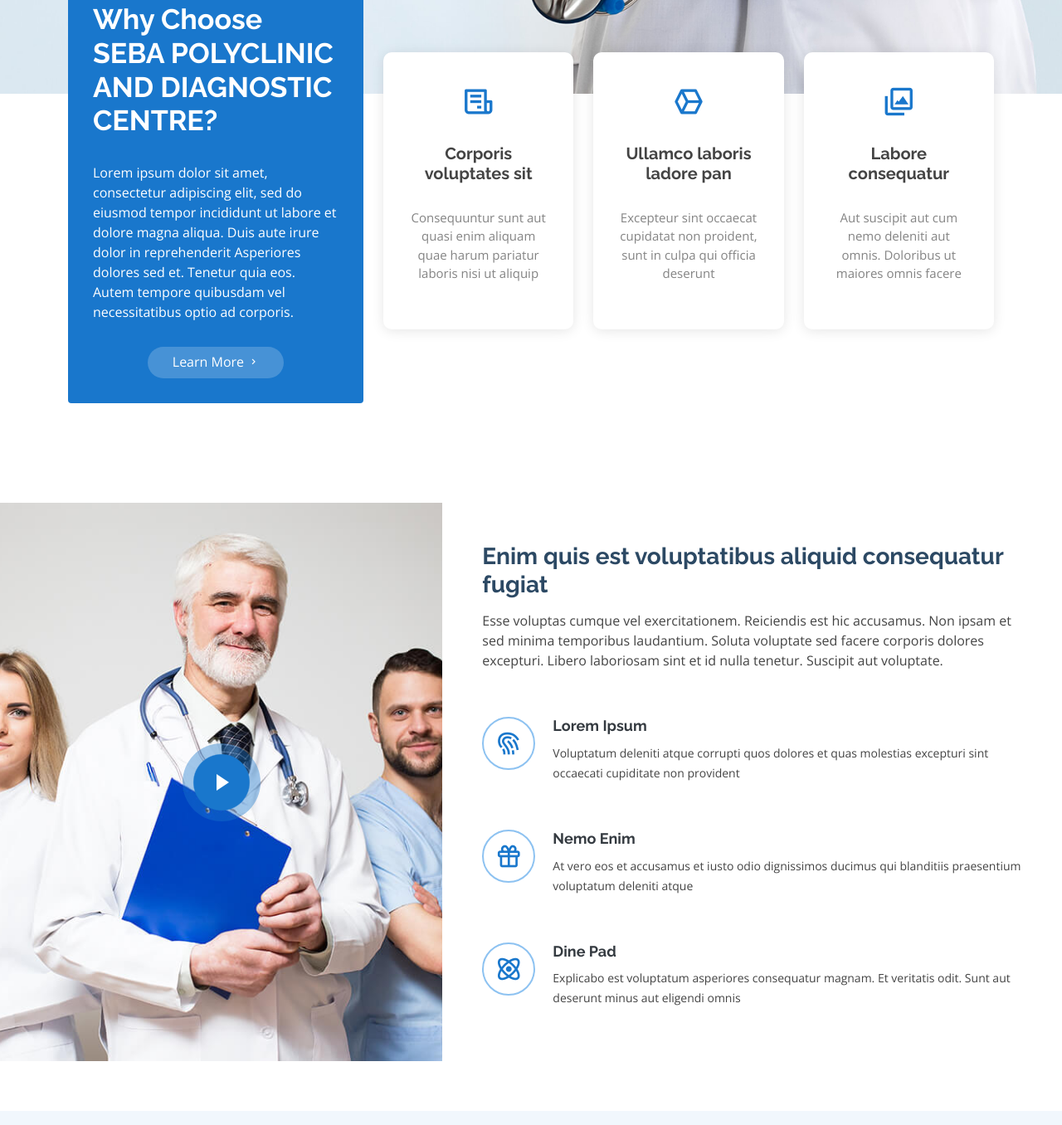
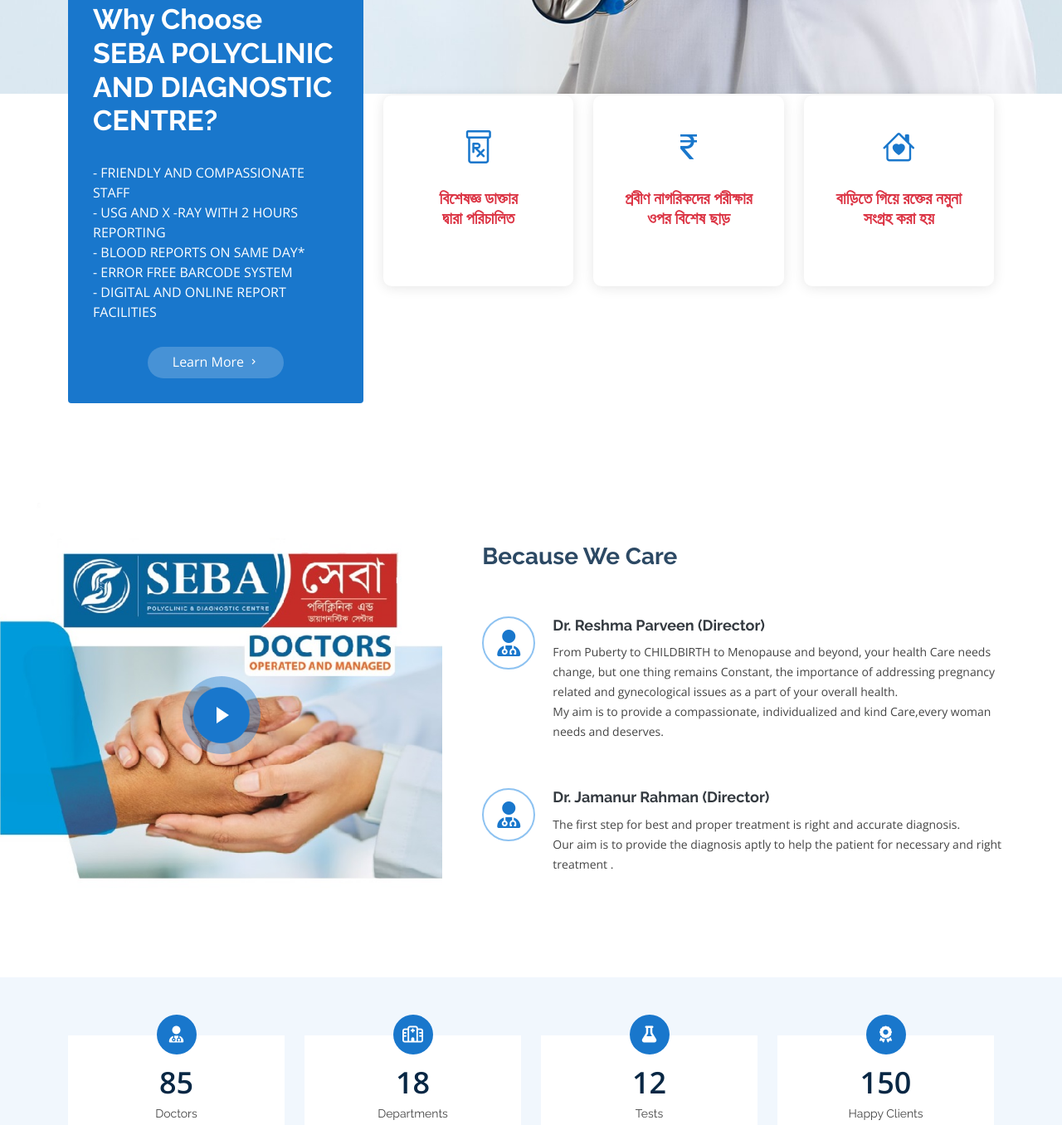
Before and after one commit to Edithmark42/SebaDiagnostics, a plain HTML site: page index.html in a window 1280 px wide. Shown: the part 607-1963 px from the top of the page at 83% size. Drawn offline with nearby package versions, Linux system fonts and the light colour scheme.

Commit message:
Updated Brochure details

```diff
--- a/assets/css/style.css
+++ b/assets/css/style.css
@@ -469,7 +469,7 @@ h6 {
 #hero {
   width: 100%;
   height: 90vh;
-  background: url("../img/hero-bg.jpg") top center;
+  background: url("../img/hero-bg4.jpg") top center;
   background-size: cover;
   margin-bottom: -200px;
 }
@@ -794,7 +794,7 @@ section {
 }
 
 .about .video-box {
-  background: url("../img/about.jpg") center center no-repeat;
+  background: url("../img/about1.jpg") center center no-repeat;
   background-size: cover;
   min-height: 500px;
 }
--- a/index.html
+++ b/index.html
@@ -114,8 +114,11 @@
             <div class="content">
               <h3>Why Choose SEBA POLYCLINIC AND DIAGNOSTIC CENTRE?</h3>
               <p>
-                Lorem ipsum dolor sit amet, consectetur adipiscing elit, sed do eiusmod tempor incididunt ut labore et dolore magna aliqua. Duis aute irure dolor in reprehenderit
-                Asperiores dolores sed et. Tenetur quia eos. Autem tempore quibusdam vel necessitatibus optio ad corporis.
+                - FRIENDLY AND COMPASSIONATE STAFF <br>
+                - USG AND X -RAY WITH 2 HOURS REPORTING <br>
+                - BLOOD REPORTS ON SAME DAY* <br>
+                - ERROR FREE BARCODE SYSTEM <br>
+                - DIGITAL AND ONLINE REPORT FACILITIES
               </p>
               <div class="text-center">
                 <a href="#" class="more-btn">Learn More <i class="bx bx-chevron-right"></i></a>
@@ -127,23 +130,24 @@
               <div class="row">
                 <div class="col-xl-4 d-flex align-items-stretch">
                   <div class="icon-box mt-4 mt-xl-0">
-                    <i class="bx bx-receipt"></i>
-                    <h4>Corporis voluptates sit</h4>
-                    <p>Consequuntur sunt aut quasi enim aliquam quae harum pariatur laboris nisi ut aliquip</p>
+                    <i class="bx bi-prescription"></i>
+                    <h4 class="text-danger">বিশেষজ্ঞ ডাক্তার <br>দ্বারা পরিচালিত</h4>
+                    <!-- <p>Consequuntur sunt aut quasi enim aliquam quae harum pariatur laboris nisi ut aliquip</p> -->
                   </div>
                 </div>
                 <div class="col-xl-4 d-flex align-items-stretch">
                   <div class="icon-box mt-4 mt-xl-0">
-                    <i class="bx bx-cube-alt"></i>
-                    <h4>Ullamco laboris ladore pan</h4>
-                    <p>Excepteur sint occaecat cupidatat non proident, sunt in culpa qui officia deserunt</p>
+                    <i class="bx bi-currency-rupee"></i>
+                    <h4 class="text-danger">প্রবীণ নাগরিকদের পরীক্ষার ওপর বিশেষ ছাড়</h4>
+                    <!-- <p>Excepteur sint occaecat cupidatat non proident, sunt in culpa qui officia deserunt</p> -->
                   </div>
                 </div>
                 <div class="col-xl-4 d-flex align-items-stretch">
                   <div class="icon-box mt-4 mt-xl-0">
-                    <i class="bx bx-images"></i>
-                    <h4>Labore consequatur</h4>
-                    <p>Aut suscipit aut cum nemo deleniti aut omnis. Doloribus ut maiores omnis facere</p>
+                    <i class="bx bi-house-heart"></i>
+                    <h4 class="text-danger">বাড়িতে গিয়ে রক্তের নমুনা সংগ্রহ করা হয়
+                    </h4>
+                    <!-- <p>Aut suscipit aut cum nemo deleniti aut omnis. Doloribus ut maiores omnis facere</p> -->
                   </div>
                 </div>
               </div>
@@ -164,25 +168,28 @@
           </div>
 
           <div class="col-xl-7 col-lg-6 icon-boxes d-flex flex-column align-items-stretch justify-content-center py-5 px-lg-5">
-            <h3>Enim quis est voluptatibus aliquid consequatur fugiat</h3>
-            <p>Esse voluptas cumque vel exercitationem. Reiciendis est hic accusamus. Non ipsam et sed minima temporibus laudantium. Soluta voluptate sed facere corporis dolores excepturi. Libero laboriosam sint et id nulla tenetur. Suscipit aut voluptate.</p>
+            <h3>Because We Care</h3>
+            <!-- <p>Esse voluptas cumque vel exercitationem. Reiciendis est hic accusamus. Non ipsam et sed minima temporibus laudantium. Soluta voluptate sed facere corporis dolores excepturi. Libero laboriosam sint et id nulla tenetur. Suscipit aut voluptate.</p> -->
 
             <div class="icon-box">
-              <div class="icon"><i class="bx bx-fingerprint"></i></div>
-              <h4 class="title"><a href="">Lorem Ipsum</a></h4>
-              <p class="description">Voluptatum deleniti atque corrupti quos dolores et quas molestias excepturi sint occaecati cupiditate non provident</p>
+              <div class="icon"><i class="fas fa-user-md"></i></div>
+              <h4 class="title"><a href="">Dr. Reshma Parveen (Director)</a></h4>
+              <p class="description">From Puberty to CHILDBIRTH to
+                Menopause and beyond, your health Care
+                needs change, but one thing remains Constant,
+                the importance of addressing pregnancy related and
+                gynecological issues as a part of your overall health.<br>
+                My aim is to provide a compassionate, individualized and
+                kind Care,every woman needs and deserves.</p>
             </div>
 
             <div class="icon-box">
-              <div class="icon"><i class="bx bx-gift"></i></div>
-              <h4 class="title"><a href="">Nemo Enim</a></h4>
-              <p class="description">At vero eos et accusamus et iusto odio dignissimos ducimus qui blanditiis praesentium voluptatum deleniti atque</p>
-            </div>
-
-            <div class="icon-box">
-              <div class="icon"><i class="bx bx-atom"></i></div>
-              <h4 class="title"><a href="">Dine Pad</a></h4>
-              <p class="description">Explicabo est voluptatum asperiores consequatur magnam. Et veritatis odit. Sunt aut deserunt minus aut eligendi omnis</p>
+              <div class="icon"><i class="fas fa-user-md"></i></div>
+              <h4 class="title"><a href="">Dr. Jamanur Rahman (Director)</a></h4>
+              <p class="description">The first step for best and proper
+                treatment is right and accurate diagnosis.<br>
+                Our aim is to provide the diagnosis aptly to help the patient
+                for necessary and right treatment .</p>
             </div>
 
           </div>
@@ -236,7 +243,7 @@
 
     <!-- ======= Services Section ======= -->
     <section id="services" class="services">
-      <div class="container">
+      <div class="container-fluid">
 
         <div class="section-title">
           <h2>Services</h2>
@@ -247,7 +254,7 @@
           <div class="col-lg-3 col-md-6 d-flex align-items-stretch">
             <div class="icon-box">
               <div class="icon"><i class="fas fa-heartbeat"></i></div>
-              <h4><a href="">Lorem Ipsum</a></h4>
+              <h4><a href="">ULTRASONOGRAPHY</a></h4>
               <p>Voluptatum deleniti atque corrupti quos dolores et quas molestias excepturi</p>
             </div>
           </div>
@@ -255,7 +262,7 @@
           <div class="col-lg-3 col-md-6 d-flex align-items-stretch mt-4 mt-md-0">
             <div class="icon-box">
               <div class="icon"><i class="fas fa-pills"></i></div>
-              <h4><a href="">Sed ut perspiciatis</a></h4>
+              <h4><a href="">ELECTROCARDIOGRAM<br>(ECG)</a></h4>
               <p>Duis aute irure dolor in reprehenderit in voluptate velit esse cillum dolore</p>
             </div>
           </div>
@@ -263,7 +270,7 @@
           <div class="col-lg-3 col-md-6 d-flex align-items-stretch mt-4 mt-lg-0">
             <div class="icon-box">
               <div class="icon"><i class="fas fa-hospital-user"></i></div>
-              <h4><a href="">Magni Dolores</a></h4>
+              <h4><a href="">ECHOCARDIOGRAPHY</a></h4>
               <p>Excepteur sint occaecat cupidatat non proident, sunt in culpa qui officia</p>
             </div>
           </div>
@@ -271,15 +278,15 @@
           <div class="col-lg-3 col-md-6 d-flex align-items-stretch mt-4 mt-lg-0">
             <div class="icon-box">
               <div class="icon"><i class="fas fa-dna"></i></div>
-              <h4><a href="">Nemo Enim</a></h4>
+              <h4><a href="">COLOUR DOPPLER</a></h4>
               <p>At vero eos et accusamus et iusto odio dignissimos ducimus qui blanditiis</p>
             </div>
           </div>
 
-          <div class="col-lg-3 col-md-6 d-flex align-items-stretch mt-4">
+          <div class="col-lg-3 col-md-6 d-flex flex-nowrap align-items-stretch mt-4">
             <div class="icon-box">
               <div class="icon"><i class="fas fa-wheelchair"></i></div>
-              <h4><a href="">Dele cardo</a></h4>
+              <h4><a href="">DIGITAL X-RAY <br>(CR SYSTEM)</a></h4>
               <p>Quis consequatur saepe eligendi voluptatem consequatur dolor consequuntur</p>
             </div>
           </div>
@@ -287,7 +294,7 @@
           <div class="col-lg-3 col-md-6 d-flex align-items-stretch mt-4">
             <div class="icon-box">
               <div class="icon"><i class="fas fa-notes-medical"></i></div>
-              <h4><a href="">Divera don</a></h4>
+              <h4><a href="">PATHOLOGY <br>(WITH AUTO ANALYSER)</a></h4>
               <p>Modi nostrum vel laborum. Porro fugit error sit minus sapiente sit aspernatur</p>
             </div>
           </div>
@@ -295,7 +302,7 @@
           <div class="col-lg-3 col-md-6 d-flex align-items-stretch mt-4">
             <div class="icon-box">
               <div class="icon"><i class="fas fa-notes-medical"></i></div>
-              <h4><a href="">Divera don</a></h4>
+              <h4><a href="">USG GUIDED FNAC</a></h4>
               <p>Modi nostrum vel laborum. Porro fugit error sit minus sapiente sit aspernatur</p>
             </div>
           </div>
@@ -303,7 +310,7 @@
           <div class="col-lg-3 col-md-6 d-flex align-items-stretch mt-4">
             <div class="icon-box">
               <div class="icon"><i class="fas fa-notes-medical"></i></div>
-              <h4><a href="">Divera don</a></h4>
+              <h4><a href="">PHYSIOTHERAPY</a></h4>
               <p>Modi nostrum vel laborum. Porro fugit error sit minus sapiente sit aspernatur</p>
             </div>
           </div>
@@ -492,7 +499,8 @@
               <div class="member-info">
                 <h4>Dr. Md. Jamanur Rahman <span>(Director)</span></h4>
                 <span>MBBS; MD Radio-Diagnosis
-                  Assistant Professor, Dept of Radiology
+                  Assistant Professor,<br>
+                  Dept of Radiology
                   RG KAR Medical College</span>
                 <p>Explicabo voluptatem mollitia et repellat qui dolorum quasi</p>
                 <div class="social">
@@ -509,7 +517,7 @@
             <div class="member d-flex align-items-start">
               <div class="pic"><img src="assets/img/doctors/doctors-2.jpg" class="img-fluid" alt=""></div>
               <div class="member-info">
-                <h4>Dr. Reshma Parvin  <span>(Director)</span> </h4>
+                <h4>Dr. Reshma Parveen  <span>(Director)</span> </h4>
                 <span>MBBS (Hons)<br>
                   MS (Obstetrician & Gynaecologist)</span>
                 <p>Aut maiores voluptates amet et quis praesentium qui senda para</p>
```
Also changed, not shown: WhatsApp Image 2023-10-07 at 10.50.36_7dfa4b9a.jpg (added), assets/img/about1.jpg (added), assets/img/doctors/doctors-1.jpg, assets/img/doctors/doctors-2.jpg, assets/img/hero-bg.png (added), assets/img/hero-bg2.jpg (added), assets/img/hero-bg3.jpg (added), assets/img/hero-bg4.jpg (added).
